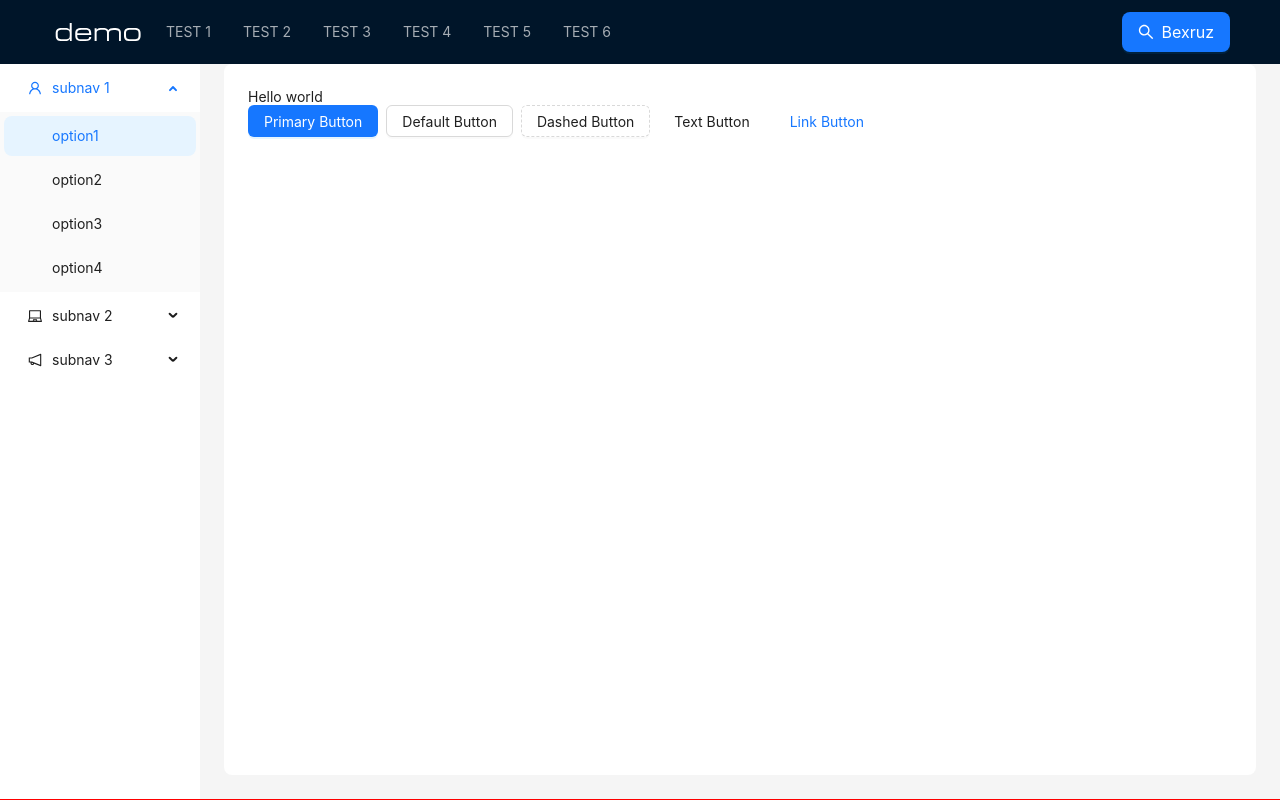
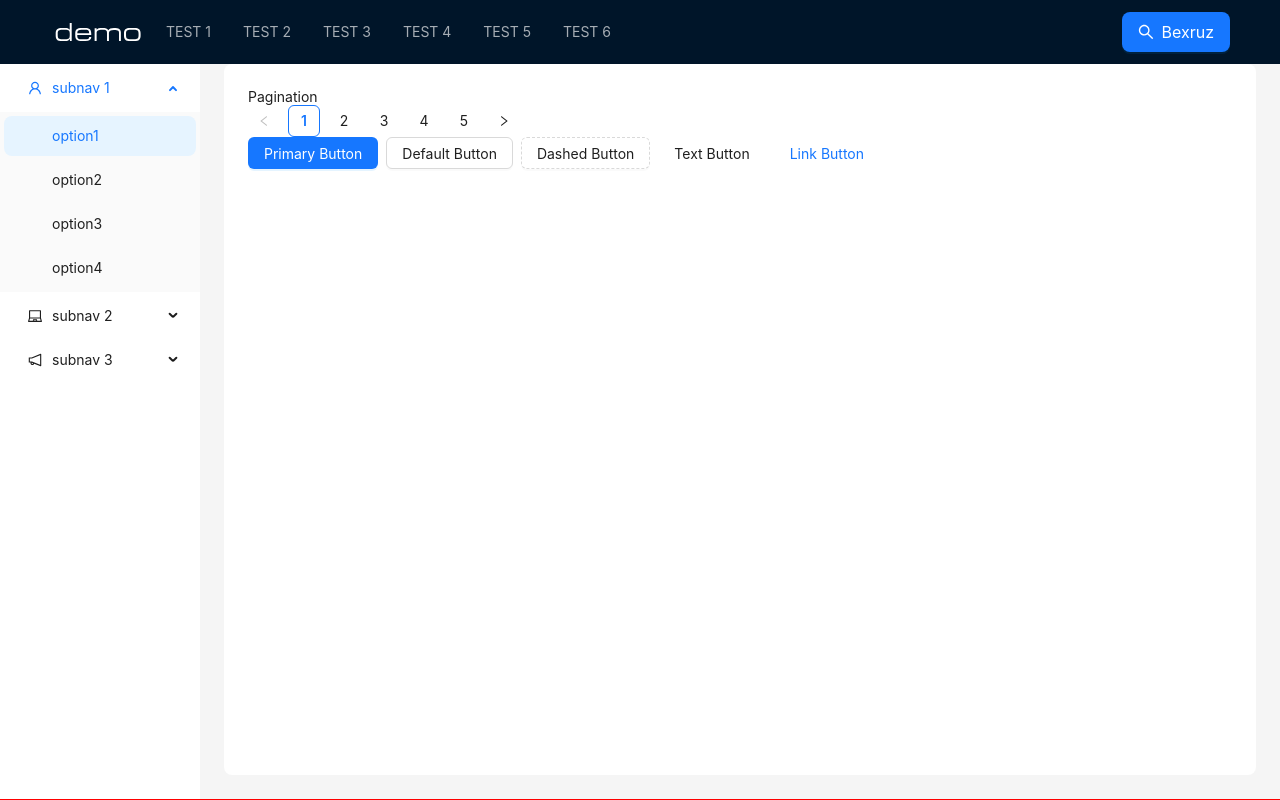
Before and after one commit to xayrulloergashev/git-amaliyot, a React (Vite) app: page / in a window 1280 px wide. Built offline with nearby package versions, Linux system fonts and the light colour scheme.

Commit message:
add pagination

```diff
--- a/src/App.jsx
+++ b/src/App.jsx
@@ -5,6 +5,7 @@ import {
     UserOutlined,
 } from '@ant-design/icons';
 import Buttons from './components/button/index';
+import Pagination from './components/pagination/index';
 import {Layout, Menu, theme, Button, Tooltip} from 'antd';
 import {SearchOutlined} from '@ant-design/icons';
 const {Header, Content, Sider} = Layout;
@@ -88,7 +89,8 @@ const App = () => {
                             background: colorBgContainer,
                             borderRadius: borderRadiusLG,
                         }}>
-                        Hello world
+                        Pagination
+                        <Pagination />
                         <Buttons />
                     </Content>
                 </Layout>
--- /dev/null
+++ b/src/components/pagination/index.jsx
@@ -0,0 +1,4 @@
+import React from 'react';
+import {Pagination} from 'antd';
+const App = () => <Pagination defaultCurrent={1} total={50} />;
+export default App;
```
